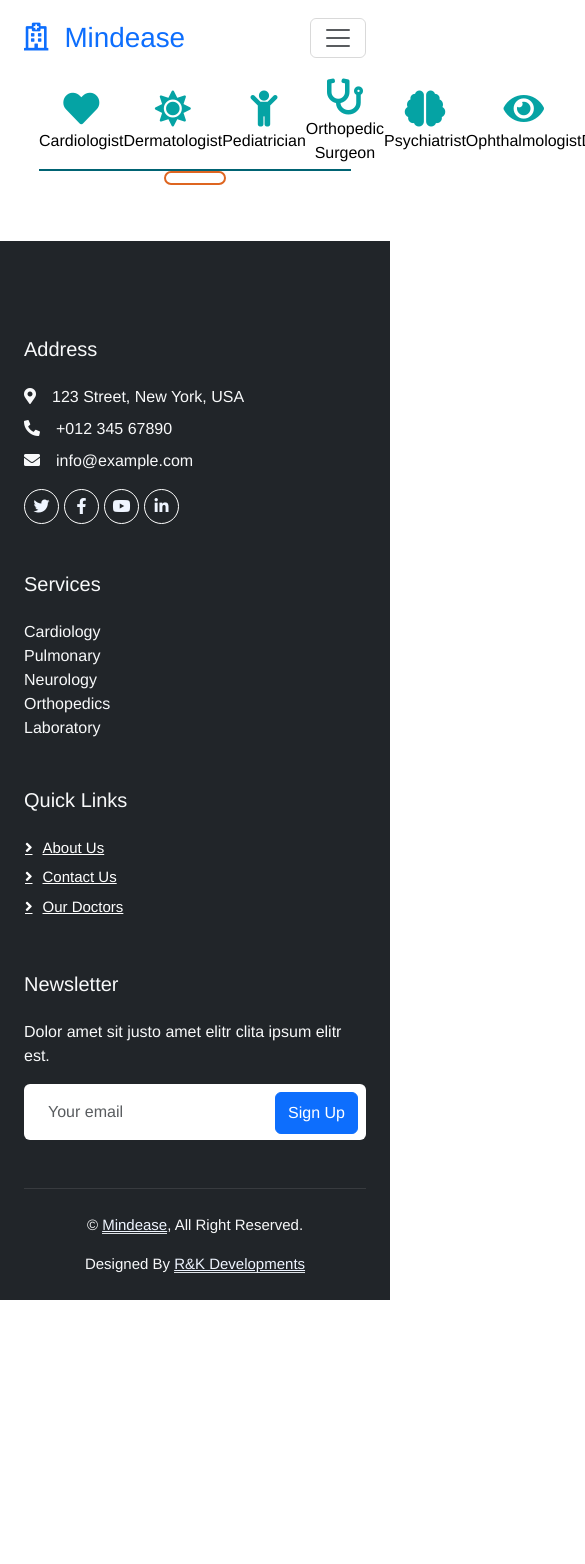
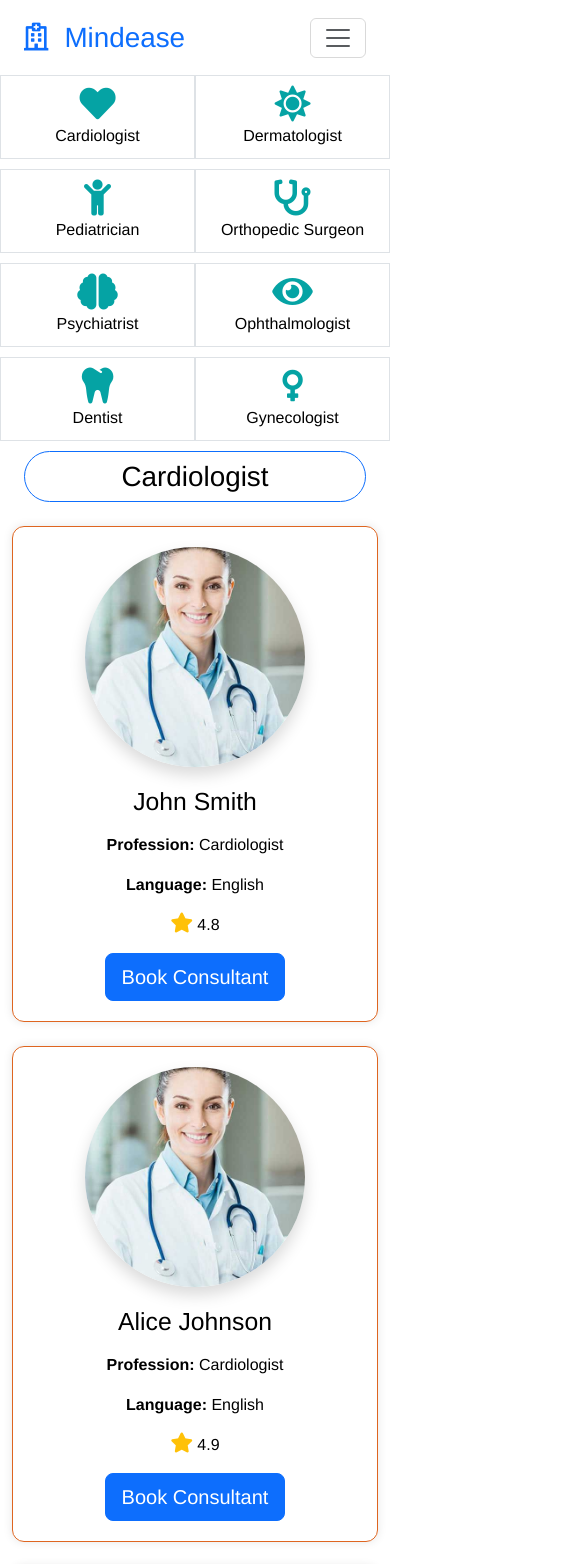
Before and after one commit to kaan302/Mindease, a Vue app in the folder client/: page /#/find-doctor in a window 390 px wide. Shown: the top 1564 px of the page, 585 px wide, since content can reach past the window. Before the commit the page ends 1300 px from the top, so only its background shows below. Built offline with nearby package versions, Linux system fonts and the light colour scheme.

Commit message:
find doctor responsive

```diff
--- a/client/src/components/FindDoctorPage/DoctorDetail.vue
+++ b/client/src/components/FindDoctorPage/DoctorDetail.vue
@@ -1,19 +1,21 @@
 <template>
-  <div class="doctor-detail">
+  <div class="doctor-detail row justify-content-center">
     <!-- Circular profile picture -->
-    <div class="profile-picture">
-      <img src="../../assets/img/team-1.jpg" alt="Doctor's Profile" />
+    <div class="col-md-4 d-flex justify-content-center align-items-center">
+      <div class="profile-picture rounded-circle overflow-hidden shadow">
+        <img class="img-fluid" src="../../assets/img/team-1.jpg" :alt="`Profile of ${doctor.doctorFirstName} ${doctor.doctorLastName}`" />
+      </div>
     </div>
 
     <!-- Doctor information -->
-    <div class="doctor-info">
-      <h2>{{ doctor.doctorFirstName }} {{ doctor.doctorLastName }}</h2>
-      <p>Profession: {{ doctor.doctorProfession }}</p>
-      <p>Language: {{ doctor.doctorLanguage }}</p>
-      <p><i class="fa fa-star icon"></i> {{ doctor.doctorRating }}</p>
+    <div class="col-md-8 text-center">
+      <h2 class="mb-3">{{ doctor.doctorFirstName }} {{ doctor.doctorLastName }}</h2>
+      <p><strong>Profession:</strong> {{ doctor.doctorProfession }}</p>
+      <p><strong>Language:</strong> {{ doctor.doctorLanguage }}</p>
+      <p><i class="fa fa-star icon text-warning"></i> {{ doctor.doctorRating }}</p>
       <!-- Add more doctor details as needed -->
       <router-link :to="{ name: 'appointment', query: { doctor: JSON.stringify(doctor) } }">
-        <button class="doctor-button">Book Consultant</button>
+        <button class="btn btn-primary btn-lg">Book Consultant</button>
       </router-link>
     </div>
   </div>
@@ -29,51 +31,20 @@ export default {
 </script>
 
 <style scoped>
-.doctor-detail {
-  align-items: center;
-  gap: 20px;
-  display: flex;
-  flex-direction: column;
-  justify-content: center;
-  text-align: center;
-  padding: 20px; /* Add padding for spacing */
-}
-
 .profile-picture {
-  width: 220px; /* Adjust the size of the circular picture */
-  height: 220px; /* Adjust the size of the circular picture */
-  border-radius: 50%; /* Create a circular shape */
-  overflow: hidden; /* Hide any overflowing content */
-  box-shadow: 0px 0px 5px rgba(0, 0, 0, 0.5); /* Optional: Add a shadow */
+  width: 220px;
+  height: 220px;
+  border-radius: 50%;
+  overflow: hidden;
 }
 
 .profile-picture img {
   width: 100%;
   height: 100%;
-  object-fit: cover; /* Ensure the image covers the circular area */
+  object-fit: cover;
 }
 
-.doctor-button {
-  font-size: 24px;
-  border-radius: 12px;
-  background-color: #E8891D;
-  border: none;
-  padding: 3%;
-  cursor: pointer;
-  transition: 0.5s;
-}
-
-.doctor-button:hover{
-  background-color: #05A3A4;
-  color: white;
-}
-
-.doctor-info{
-  width: 100%;
-}
-
-.icon{
+.icon {
   font-size: 20px;
-  color: #DE6520;
 }
 </style>
--- a/client/src/components/FindDoctorPage/FindDoctor.vue
+++ b/client/src/components/FindDoctorPage/FindDoctor.vue
@@ -1,20 +1,17 @@
 <template>
 
-  <div class="horizontal-menu">
-    <div v-for="profession in uniqueProfessions"
-         :key="profession"
-         class="menu-item"
-         @click="selectProfession(profession)">
-      <i :class="getIconClass(profession)" class="icon"></i><br>
-      <span>{{ profession }}</span>
+  <div class="container">
+    <div class="row justify-content-between">
+      <div v-for="profession in uniqueProfessions" :key="profession" class="col-6 col-sm-3 menu-item text-center">
+        <i :class="getIconClass(profession)" class="icon"></i><br>
+        <span @click="selectProfession(profession)">{{ profession }}</span>
+      </div>
     </div>
-  </div>
-  <div class="content-doctor-info">
-
-    <FindDoctorChild
-        :selected-profession="selectedProfession"
-        :doctors="filteredDoctors"
-    />
+    <div class="row">
+      <div class="col-12">
+        <FindDoctorChild :selected-profession="selectedProfession" :doctors="filteredDoctors"/>
+      </div>
+    </div>
   </div>
 
 </template>
@@ -44,7 +41,7 @@ export default {
     return {
       doctors: DoctorData,
       uniqueProfessions: [],
-      selectedProfession: "",
+      selectedProfession: "Cardiologist",
     }
   },
   computed: {
@@ -88,32 +85,16 @@ export default {
 
 <style scoped>
 
-.horizontal-menu {
-  display: flex;
-  justify-content: space-between;
-  align-items: center;
-  width: 80%;
-  margin-left: auto;
-  margin-right: auto;
-  margin-top: 1%;
-  padding-bottom: 1%;
-  border-bottom: 2px solid #006373;
-}
-
-.content-doctor-info {
-  width: 80%;
-  margin-left: auto;
-  margin-right: auto;
-}
-
 .menu-item {
-  text-align: center;
   cursor: pointer;
+  padding: 10px;
+  border: 1px solid #dee2e6;
+  margin-bottom: 10px;
 }
 
 .icon {
   font-size: 36px;
-  color: #05A3A4
+  color: #05A3A4;
 }
 
 
--- a/client/src/components/FindDoctorPage/FindDoctorChild.vue
+++ b/client/src/components/FindDoctorPage/FindDoctorChild.vue
@@ -1,9 +1,9 @@
 <template>
 
-  <div>
-    <h1>{{ selectedProfession }}</h1>
+  <div class="container">
+    <h1 class="text-center border border-primary rounded-pill p-2 mb-4">{{ selectedProfession }}</h1>
     <div class="row">
-      <div v-for="doctor in doctors" :key="doctor.doctorId" class="column">
+      <div v-for="doctor in doctors" :key="doctor.doctorId" class="col-lg-3 col-md-4 col-sm-6 mb-4">
         <DoctorDetail :doctor="doctor" class="doctor-detail" />
       </div>
     </div>
@@ -29,8 +29,6 @@ export default {
 <style scoped>
 h1 {
   text-align: center;
-  border: 2px solid #DE6520;
-  width: 20%;
   padding: 5px;
   border-radius: 12px;
   margin-left: auto;
@@ -38,22 +36,38 @@ h1 {
   color: black;
 }
 
-.row {
+.doctor-detail {
+  align-items: center;
+  gap: 20px;
   display: flex;
-  flex-wrap: wrap;
-  gap: 20px; /* Adjust the gap between doctors */
-  justify-content: space-between; /* Distribute doctors evenly in rows */
+  flex-direction: column;
+  justify-content: center;
+  text-align: center;
+  padding: 20px;
+  border: 1px solid #DE6520;
+  border-radius: 12px;
+  box-shadow: 0px 0px 10px 0px rgba(0, 0, 0, 0.1);
 }
 
-.column {
-  width: calc(25% - 20px); /* 25% width minus the gap between doctors */
 
+.profile-picture img {
+  width: 100%;
+  height: 100%;
+  object-fit: cover; /* Ensure the image covers the circular area */
 }
 
-/* Adjust layout for smaller screens (e.g., mobile devices) */
-@media (max-width: 768px) {
-  .column {
-    width: calc(50% - 20px); /* Two doctors per row on smaller screens */
-  }
+.doctor-button {
+  font-size: 18px;
+  border-radius: 12px;
+  background-color: #E8891D;
+  border: none;
+  padding: 8px 16px;
+  cursor: pointer;
+  transition: 0.5s;
+}
+
+.doctor-button:hover {
+  background-color: #05A3A4;
+  color: white;
 }
 </style>
```
